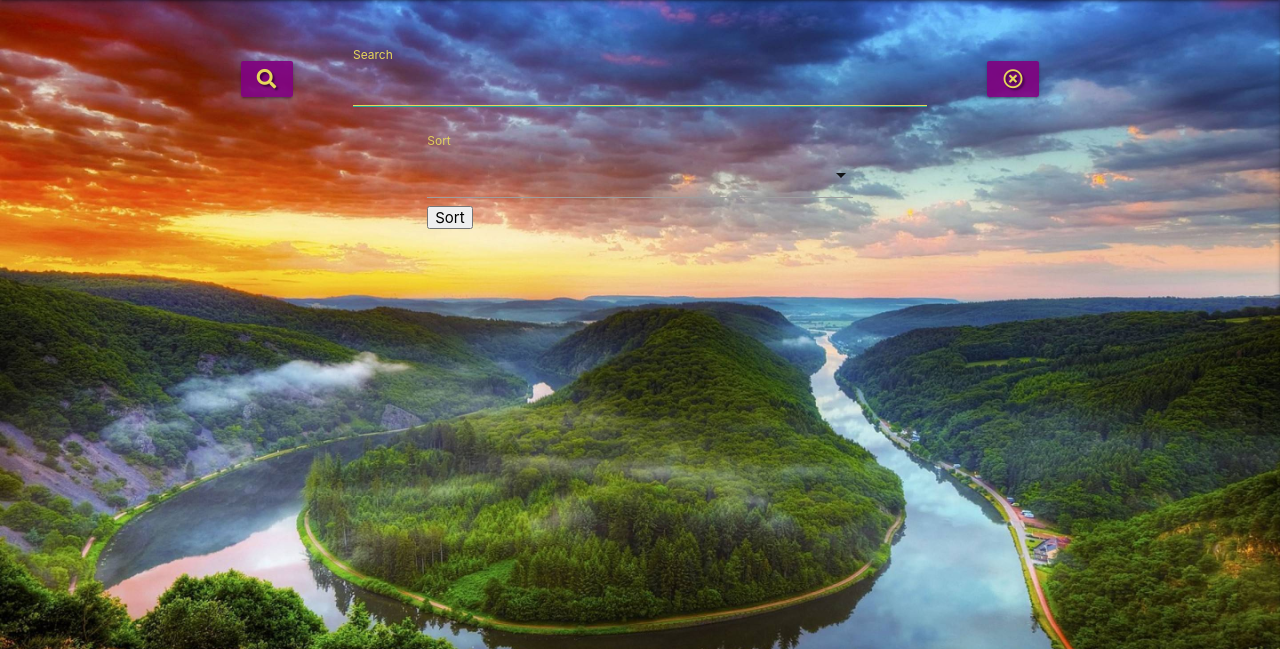
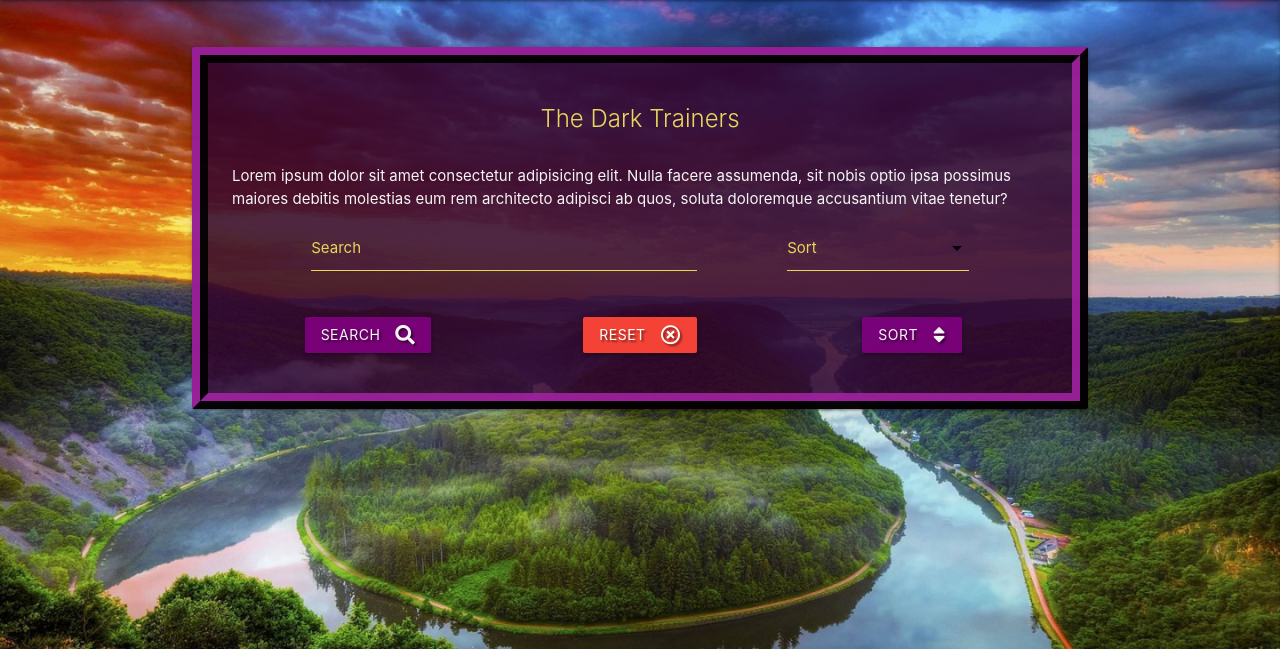
Before and after one commit to JamieM-Hub/JM-dark-pokedex, a Flask app: page /trainers in a window 1280 px wide. Shown: the part 80-729 px from the top of the page. Run offline with Flask 2, Linux system fonts and the light colour scheme; data that the repository does not hold is empty; some libraries are stand-ins or nearby versions; some web fonts are replaced.

Commit message:
move search and sort to card at top of trainers page with header and info

```diff
--- a/templates/trainers.html
+++ b/templates/trainers.html
@@ -1,32 +1,28 @@
 {% extends "base.html" %}
 {% block content %}
 
+<div class="card pokedex-entry">
+    <div class="card-content">
+        <span class="card-title header-color center-align">The Dark Trainers</span>
         <br>
+
+        <!-- info -->
+        <p>Lorem ipsum dolor sit amet consectetur adipisicing elit. Nulla facere assumenda, sit nobis optio ipsa
+            possimus
+            maiores debitis molestias eum rem architecto adipisci ab quos, soluta doloremque accusantium vitae tenetur?
+        </p>
+
+        <div class="row">
+
             <!-- Search bar -->
-<form class="transparent" action="{{url_for('search_trainers') }}" method="POST">
-    <div class="row center-align">
-        <div class="col s2 search-button">
-            <button type="submit" class="btn theme text-shadow">
-                <i class="fas fa-search header-color"></i>
-            </button>
-        </div>
-        <div class="col s8">
-            <div class="input-field">
-                <input class="search-bar" type="text" name="query" id="query" autofocus required>
+            <form id="search" class="col s6 offset-s1 input-field" action="{{url_for('search_trainers') }}"
+                method="POST">
+                <input class="search-bar" type="text" name="query" id="query" required>
                 <label for="query">Search</label>
-            </div>
-        </div>
-        <div class="col s2 search-button">
-            <a href="{{ url_for('trainers') }}" class="btn theme text-shadow">
-                <i class="far fa-times-circle header-color"></i>
-            </a>
-        </div>
-    </div>
             </form>
 
             <!-- sort option -->
-<form action="{{ url_for('sort_trainers') }}" method="POST" class="transparent row">
-    <div class="col s6 offset-s3">
+            <form id="sort" class="col s3 offset-s1 input-field" action="{{ url_for('sort_trainers') }}" method="POST">
                 <label for="sort_by">Sort</label>
                 <select name="sort_by" id="sort_by">
                     <option value="" disabled selected></option>
@@ -35,9 +31,41 @@
                     <option value="hometown">Hometown</option>
                     <option value="rating">Rating</option>
                 </select>
-        <button type="submit">Sort</button>
+            </form>
+
         </div>
-</form>
+        <br>
+
+        <!-- buttons -->
+        <div class="row center-align">
+
+            <!-- search -->
+            <div class="col s4">
+                <button type="submit" form="search" class="btn theme text-shadow">
+                    Search
+                    <i class="fas fa-search right"></i>
+                </button>
+            </div>
+
+            <!-- reset -->
+            <div class="col s4">
+                <a href="{{ url_for('trainers') }}" class="btn red text-shadow">
+                    Reset
+                    <i class="far fa-times-circle right"></i>
+                </a>
+            </div>
+
+            <!-- sort -->
+            <div class="col s4">
+                <button type="submit" form="sort" class="btn theme text-shadow">
+                    Sort
+                    <i class="fas fa-sort right"></i>
+                </button>
+            </div>
+        </div>
+
+    </div>
+</div>
 
 {% if trainers %}
 {% for trainer in trainers %}
```
Lines whose indentation alone changed are shown as unchanged.
